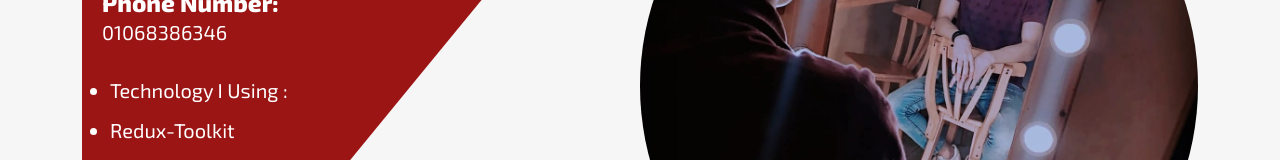
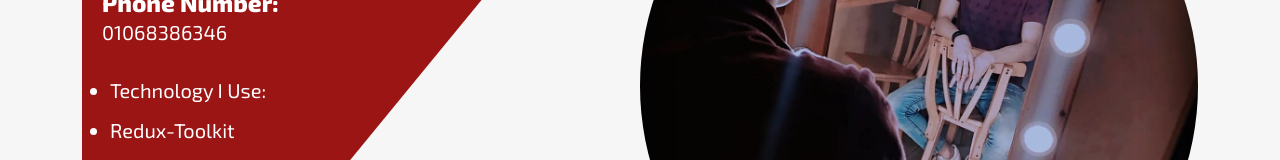
Before and after one commit to Ahmed-Khaled11/portfolio, a Next.js app: page /about in a window 1280 px wide. Shown: the part 473-633 px from the top of the page. Built offline with nearby package versions, Linux system fonts and the light colour scheme.

Commit message:
Update About.js
About comp

```diff
--- a/components/About.js
+++ b/components/About.js
@@ -49,7 +49,7 @@ export default function About() {
             <p></p>
 
             <ul className="text-capitalize p-2">
-              <li>technology i using : </li>
+              <li>technology i use: </li>
               <li>redux-toolkit</li>
               <li>bootstrap</li>
               <li>react JS</li>
```
